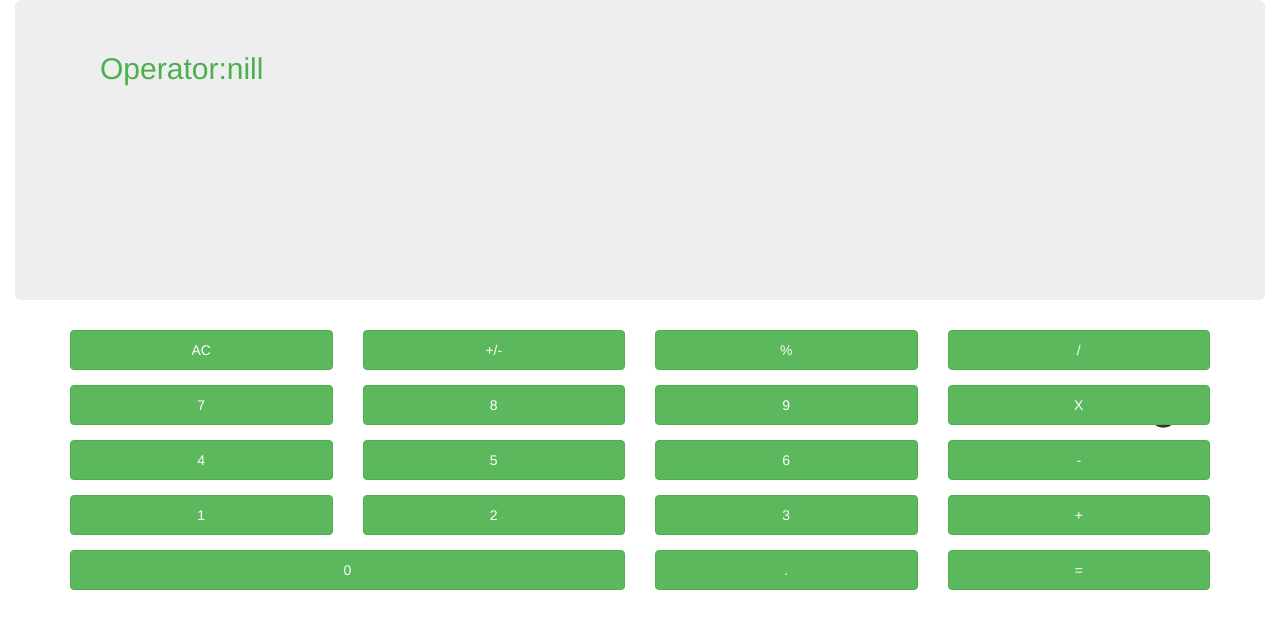
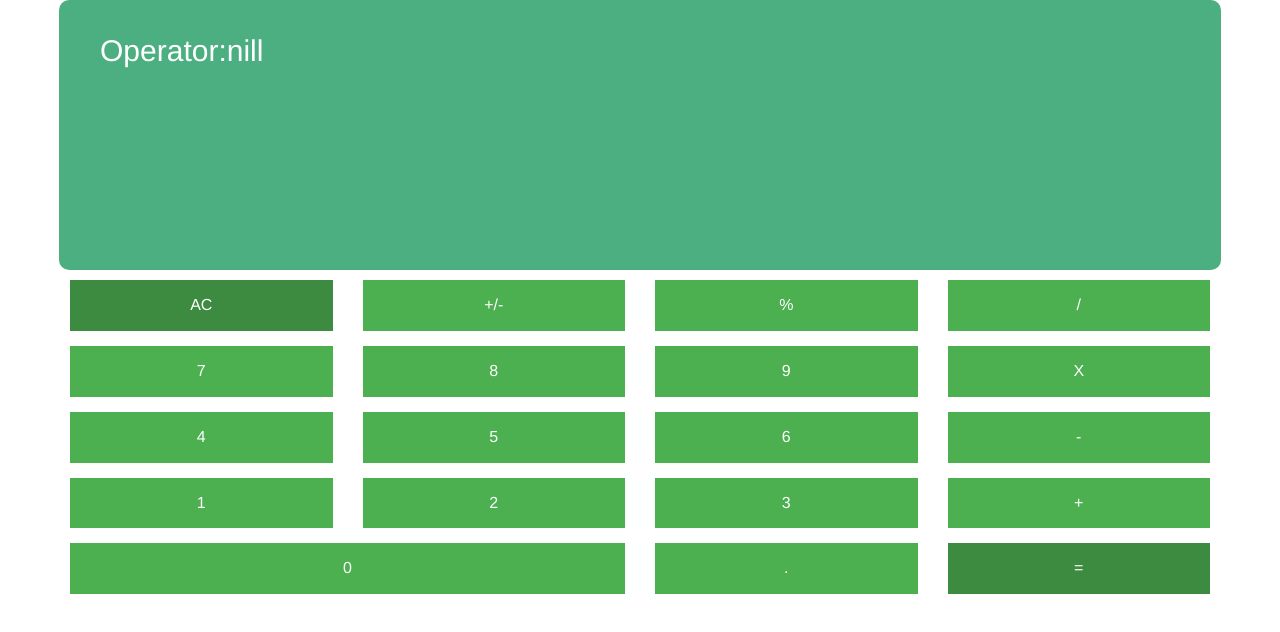
Before and after one commit to SankalpDeshpande/SimpleCalculator2, a React (Create React App) app: page / in a window 1280 px wide. Shown: the top 632 px of the page. Built offline with nearby package versions, Linux system fonts and the light colour scheme.

Commit message:
material ui

```diff
--- a/package.json
+++ b/package.json
@@ -3,6 +3,7 @@
   "version": "0.1.0",
   "private": true,
   "dependencies": {
+    "@material-ui/core": "^4.11.0",
     "@testing-library/jest-dom": "^4.2.4",
     "@testing-library/react": "^9.5.0",
     "@testing-library/user-event": "^7.2.1",
--- a/src/App.jsx
+++ b/src/App.jsx
@@ -2,6 +2,7 @@ import React from 'react';
 import Display from './display/display';
 import Buttons from './buttons/buttons';
 import {calculate} from './Calculate/Calculate';
+import Container from '@material-ui/core/Container';
 
 export default class App extends React.Component {
   constructor(props) {
@@ -19,10 +20,11 @@ export default class App extends React.Component {
 
   render() {
     return (
-      <div class="container-fluid">
+
+      <Container fixed>
         <div><Display value={this.state.next || this.state.total || "0"} operation={this.state.operation}/></div>
         <div><Buttons clickHandler={this.handleClick}/></div>
-      </div>
+        </Container>
     );
   }
 }
--- a/src/Calculate/Calculate.js
+++ b/src/Calculate/Calculate.js
@@ -78,6 +78,16 @@ export const calculate = (state, buttonName) =>{
         };
       }
 
+      if (buttonName === "+/-") {
+        if (state.next) {
+          return { next: (-1 * parseFloat(state.next)).toString() };
+        }
+        if (state.total) {
+          return { total: (-1 * parseFloat(state.total)).toString() };
+        }
+        return {};
+      }
+
       if (buttonName === "=") {
         if (state.next && state.operation) {
           return {
--- a/src/buttons/buttons.jsx
+++ b/src/buttons/buttons.jsx
@@ -1,11 +1,12 @@
 import React, { Component } from "react";
 import PropTypes from "prop-types";
+import Button from '@material-ui/core/Button';
 
 export default class Buttons extends React.Component {
   static propTypes = {
     clickHandler: PropTypes.func,
   };
-  constructor(){
+  constructor() {
     super();
   }
 
@@ -18,69 +19,69 @@ export default class Buttons extends React.Component {
       <div class="container">
         <div class="row form-group">
           <div class="col-md-3">
-            <button type="button" class="btn btn-success block" onClick={() => this.handleClick("AC")}>AC</button>
+            <Button variant="contained" class="block" id="highlight" onClick={() => this.handleClick("AC")}>AC</Button>
           </div>
           <div class="col-md-3">
-            <button type="button" class="btn btn-success block" onClick={()=>this.handleClick("+/-")}>+/-</button>
+            <Button variant="contained" class="block" onClick={() => this.handleClick("+/-")}>+/-</Button>
           </div>
           <div class="col-md-3">
-            <button type="button" class="btn btn-success block" onClick={()=>this.handleClick("%")}>%</button>
+            <Button variant="contained" class="block" onClick={() => this.handleClick("%")}>%</Button>
           </div>
           <div class="col-md-3">
-            <button type="button" class="btn btn-success block" onClick={()=>this.handleClick("/")}>/</button>
+            <Button variant="contained" class="block" onClick={() => this.handleClick("/")}>/</Button>
           </div>
         </div>
         <div class="row form-group">
           <div class="col-md-3">
-            <button type="button" class="btn btn-success block" onClick={()=>this.handleClick("7")}>7</button>
+            <Button variant="contained" class="block" onClick={() => this.handleClick("7")}>7</Button>
           </div>
           <div class="col-md-3">
-            <button type="button" class="btn btn-success block" onClick={()=>this.handleClick("8")}>8</button>
+            <Button variant="contained" class="block" onClick={() => this.handleClick("8")}>8</Button>
           </div>
           <div class="col-md-3">
-            <button type="button" class="btn btn-success block" onClick={()=>this.handleClick("9")}>9</button>
+            <Button variant="contained" class="block" onClick={() => this.handleClick("9")}>9</Button>
           </div>
           <div class="col-md-3">
-            <button type="button" class="btn btn-success block" onClick={()=>this.handleClick("X")}>X</button>
+            <Button variant="contained" class="block" onClick={() => this.handleClick("X")}>X</Button>
           </div>
         </div>
         <div class="row form-group">
           <div class="col-md-3">
-            <button type="button" class="btn btn-success block" onClick={()=>this.handleClick("4")}>4</button>
+            <Button variant="contained" class="block" onClick={() => this.handleClick("4")}>4</Button>
           </div>
           <div class="col-md-3">
-            <button type="button" class="btn btn-success block" onClick={()=>this.handleClick("5")}>5</button>
+            <Button variant="contained" class="block" onClick={() => this.handleClick("5")}>5</Button>
           </div>
           <div class="col-md-3">
-            <button type="button" class="btn btn-success block" onClick={()=>this.handleClick("6")}>6</button>
+            <Button variant="contained" class="block" onClick={() => this.handleClick("6")}>6</Button>
           </div>
           <div class="col-md-3">
-            <button type="button" class="btn btn-success block" onClick={()=>this.handleClick("-")}>-</button>
+            <Button variant="contained" class="block" onClick={() => this.handleClick("-")}>-</Button>
           </div>
         </div>
         <div class="row form-group">
           <div class="col-md-3">
-            <button type="button" class="btn btn-success block" onClick={()=>this.handleClick("1")}>1</button>
+            <Button variant="contained" class="block" onClick={() => this.handleClick("1")}>1</Button>
           </div>
           <div class="col-md-3">
-            <button type="button" class="btn btn-success block" onClick={()=>this.handleClick("2")}>2</button>
+            <Button variant="contained" class="block" onClick={() => this.handleClick("2")}>2</Button>
           </div>
           <div class="col-md-3">
-            <button type="button" class="btn btn-success block" onClick={()=>this.handleClick("3")}>3</button>
+            <Button variant="contained" class="block" onClick={() => this.handleClick("3")}>3</Button>
           </div>
           <div class="col-md-3">
-            <button type="button" class="btn btn-success block" onClick={()=>this.handleClick("+")}>+</button>
+            <Button variant="contained" class="block" onClick={() => this.handleClick("+")}>+</Button>
           </div>
         </div>
         <div class="row form-group">
           <div class="col-md-6">
-            <button type="button" class="btn btn-success block" onClick={()=>this.handleClick("0")}>0</button>
+            <Button variant="contained" class="block" onClick={() => this.handleClick("0")}>0</Button>
           </div>
           <div class="col-md-3">
-            <button type="button" class="btn btn-success block" onClick={()=>this.handleClick(".")}>.</button>
+            <Button variant="contained" class="block" onClick={() => this.handleClick(".")}>.</Button>
           </div>
           <div class="col-md-3">
-            <button type="button" class="btn btn-success block" onClick={()=>this.handleClick("=")}>=</button>
+            <Button variant="contained" class="block" id="highlight" onClick={() => this.handleClick("=")}>=</Button>
           </div>
         </div>
       </div>
--- a/src/display/display.jsx
+++ b/src/display/display.jsx
@@ -1,5 +1,6 @@
 import React, { Component } from "react";
 import PropTypes from "prop-types";
+import Container from '@material-ui/core/Container';
 
 export default class Display extends React.Component {
   static propTypes = {
@@ -11,12 +12,11 @@ export default class Display extends React.Component {
     super(props);
   }
   render() {
-    console.log(this.props.value);
     return (
-      <div class="jumbotron">
+      <Container fixed class="displayClass">
         <div class="displayNumber">{this.props.value}</div>
         <div class="displayOperator"> Operator:{this.props.operation ? this.props.operation : "nill"}</div>
-      </div>
+        </Container>
     );
   }
 }
--- a/src/index.css
+++ b/src/index.css
@@ -13,13 +13,13 @@ code {
 }
 
 .displayClass {
-  height: 150px;
-  background-color: burlywood;
-}
-
-.numberClass {
-  float: right;
-  font-size: 80px;
+  min-height: 270px;
+  width :auto;
+  background-color: #4caf82;
+  margin-bottom: 10px;
+  border-radius: 10px;
+  margin-right: 35px;
+  margin-left: 35px;
 }
 
 .block {
@@ -32,15 +32,14 @@ code {
   font-size: 16px;
   cursor: pointer;
   text-align: center;
-  height: 40px;
 }
 
-.jumbotron {
-  min-height: 300px;
-  color: burlywood;
+.block#highlight {
+  background-color:#3d8b40;
 }
 
 .displayNumber{
+  color: white;
   position: fixed;
   bottom: 350px;
   right: 100px;
@@ -48,8 +47,9 @@ code {
 }
 
 .displayOperator{
+  color: white;
   position: fixed;
   left: 100px;
   font-size: 30px;
-  color: #4CAF50;
+  top: 30px;
 }
--- a/src/logic/operate.js
+++ b/src/logic/operate.js
@@ -3,7 +3,7 @@ export default function operate(numberOne, numberTwo, operation) {
     return Number(numberOne) + Number(numberTwo);
   }
   if (operation === "-") {
-    return Number(numberOne) - Number(numberTwo);
+    return (Number(numberOne) - Number(numberTwo)).toFixed(8);
   }
   if (operation === "X") {
     return Number(numberOne) * Number(numberTwo);
```
Also changed, not shown: 1 other file (tests, documents, lock files or other folders).
